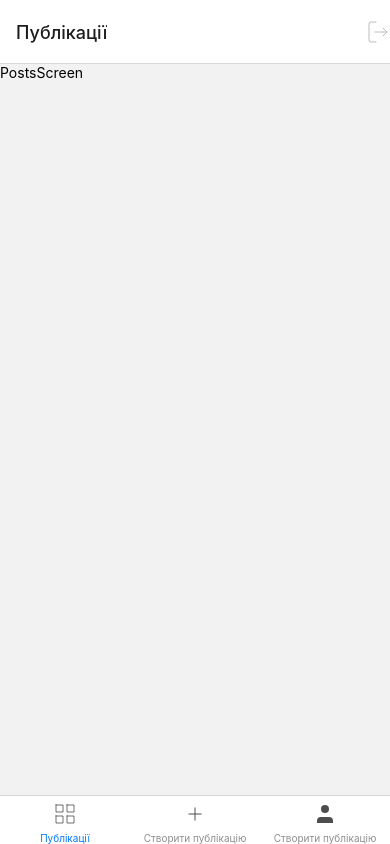
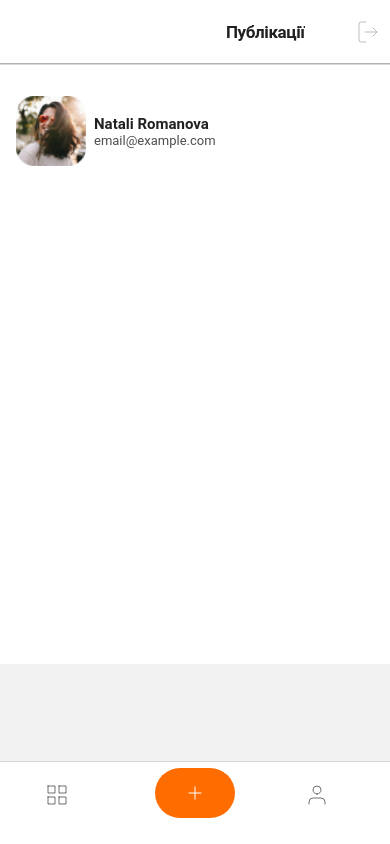
Before and after one commit to tanightt/react-native-hw, a React Native app: screen /Home in a window 390 px wide. Built offline with nearby package versions, Linux system fonts and the light colour scheme.

Commit message:
Created PostsScreens

```diff
--- a/Screens/AuthPages/LoginScreen.jsx
+++ b/Screens/AuthPages/LoginScreen.jsx
@@ -41,13 +41,13 @@ export const LoginScreen = () => {
                 onChangeText={setEmail}
                 style={styles.input}
                 placeholder="Адреса електронної пошти"
-              ></TextInput>
+              />
               <TextInput
                 value={password}
                 onChangeText={setPassword}
                 style={styles.input}
                 placeholder="Пароль"
-              ></TextInput>
+              />
             </View>
             <TouchableOpacity
               style={styles.submitBtn}
@@ -91,6 +91,7 @@ const styles = StyleSheet.create({
   title: {
     marginBottom: 33,
     textAlign: "center",
+    fontFamily: "Roboto",
     fontSize: 30,
     fontWeight: "bold",
     letterSpacing: 0.3,
@@ -118,12 +119,16 @@ const styles = StyleSheet.create({
     paddingVertical: 16,
     marginBottom: 16,
     borderRadius: 100,
+    fontFamily: "Roboto",
+    fontSize: 16,
+    fontWeight: "regular",
     backgroundColor: "#FF6C00",
   },
   navBtn: {
     textAlign: "center",
+    fontFamily: "Roboto",
     fontSize: 16,
-    fontWeight: "400",
+    fontWeight: "regular",
     color: "#1B4371",
   },
 });
--- a/Screens/AuthPages/RegistrationScreen.jsx
+++ b/Screens/AuthPages/RegistrationScreen.jsx
@@ -49,19 +49,19 @@ export const RegistrationScreen = () => {
                 onChangeText={setName}
                 style={styles.input}
                 placeholder="Логін"
-              ></TextInput>
+              />
               <TextInput
                 value={email}
                 onChangeText={setEmail}
                 style={styles.input}
                 placeholder="Адреса електронної пошти"
-              ></TextInput>
+              />
               <TextInput
                 value={password}
                 onChangeText={setPassword}
                 style={styles.input}
                 placeholder="Пароль"
-              ></TextInput>
+              />
             </View>
             <TouchableOpacity
               style={styles.submitBtn}
@@ -119,6 +119,7 @@ const styles = StyleSheet.create({
   title: {
     marginBottom: 33,
     textAlign: "center",
+    fontFamily: "Roboto",
     fontSize: 30,
     fontWeight: "bold",
     letterSpacing: 0.3,
@@ -146,12 +147,16 @@ const styles = StyleSheet.create({
     paddingVertical: 16,
     marginBottom: 16,
     borderRadius: 100,
+    fontFamily: "Roboto",
+    fontSize: 16,
+    fontWeight: "regular",
     backgroundColor: "#FF6C00",
   },
   navBtn: {
     textAlign: "center",
+    fontFamily: "Roboto",
     fontSize: 16,
-    fontWeight: "400",
+    fontWeight: "regular",
     color: "#1B4371",
   },
 });
--- a/Screens/Home.jsx
+++ b/Screens/Home.jsx
@@ -1,4 +1,5 @@
 import { createBottomTabNavigator } from "@react-navigation/bottom-tabs";
+import { StyleSheet, View } from "react-native";
 
 import { PostsScreen } from "./UserPages/PostsScreen";
 import { CreatePostsScreen } from "./UserPages/CreatePostsScreen";
@@ -14,20 +15,29 @@ const Tabs = createBottomTabNavigator();
 
 export const Home = () => {
   return (
-    <Tabs.Navigator>
+    <Tabs.Navigator
+      initialRouteName="Posts"
+      screenOptions={{
+        tabBarStyle: { height: 83 },
+      }}
+    >
       <Tabs.Screen
         name="Posts"
         component={PostsScreen}
         options={({ navigation }) => ({
-          title: "Публікації",
+          ...postsOptions,
           headerRight: () => (
             <SvgLogOut
               onPress={() => navigation.navigate("Login")}
               title="Logout"
+              style={styles.iconLogout}
             />
           ),
           tabBarIcon: () => {
-            return <SvgGrid stroke={"#212121CC"} />;
+            return <SvgGrid stroke={"#212121CC"} width={40} height={40} />;
+          },
+          tabBarLabel: () => {
+            return null;
           },
         })}
       />
@@ -35,15 +45,23 @@ export const Home = () => {
         name="CreatePosts"
         component={CreatePostsScreen}
         options={({ navigation }) => ({
-          title: "Створити публікацію",
+          ...createPostsOptions,
           headerLeft: () => (
             <SvgArrow
               onPress={() => navigation.navigate("Posts")}
               title="Posts"
+              style={styles.iconArrow}
             />
           ),
           tabBarIcon: () => {
-            return <SvgPlusCreate fill={"#212121CC"} />;
+            return (
+              <View style={styles.createPostsBtn}>
+                <SvgPlusCreate fill={"#FFFFFF"} />
+              </View>
+            );
+          },
+          tabBarLabel: () => {
+            return null;
           },
         })}
       />
@@ -51,18 +69,77 @@ export const Home = () => {
         name="Profile"
         component={ProfileScreen}
         options={({ navigation }) => ({
-          title: "Створити публікацію",
+          ...createPostsOptions,
           headerLeft: () => (
             <SvgArrow
               onPress={() => navigation.navigate("Posts")}
               title="Posts"
+              style={styles.iconArrow}
             />
           ),
           tabBarIcon: () => {
-            return <SvgUser fill={"#212121CC"} />;
+            return (
+              <SvgUser
+                stroke={"#212121CC"}
+                fill={"#FFFFFF"}
+                width={40}
+                height={40}
+              />
+            );
+          },
+          tabBarLabel: () => {
+            return null;
           },
         })}
       />
     </Tabs.Navigator>
   );
 };
+
+const styles = StyleSheet.create({
+  iconLogout: { marginRight: 10, width: 24, height: 24 },
+  createPostsBtn: {
+    backgroundColor: "#FF6C00",
+    width: 80,
+    height: 50,
+    marginBottom: 20,
+    borderRadius: 40,
+    justifyContent: "center",
+    alignItems: "center",
+  },
+  iconArrow: { marginLeft: 16, width: 24, height: 24 },
+});
+
+const postsOptions = {
+  title: "Публікації",
+  headerStyle: {
+    borderBottomWidth: 0.5,
+    borderBottomColor: "rgba(0, 0, 0, 0.3)",
+    boxShadow: "0px 0.5px 0px rgba(0, 0, 0, 0.3)",
+  },
+  headerTitleStyle: {
+    marginLeft: 210,
+    fontFamily: "Roboto",
+    fontSize: 17,
+    fontWeight: "bold",
+    lineHeight: 22,
+    letterSpacing: -0.408,
+    color: "#212121",
+  },
+};
+
+const createPostsOptions = {
+  title: "Створити публікацію",
+  headerStyle: {
+    borderBottomWidth: 0.5,
+    borderBottomColor: "rgba(0, 0, 0, 0.3)",
+    boxShadow: "0px 0.5px 0px rgba(0, 0, 0, 0.3)",
+  },
+  headerTitleStyle: {
+    marginLeft: 120,
+    fontFamily: "Roboto",
+    fontSize: 17,
+    fontWeight: "bold",
+    lineHeight: 22,
+  },
+};
--- a/Screens/UserPages/CreatePostsScreen.jsx
+++ b/Screens/UserPages/CreatePostsScreen.jsx
@@ -1,7 +1,129 @@
-import { Text } from 'react-native'
+import { useState } from "react";
+import {
+  Dimensions,
+  Keyboard,
+  StyleSheet,
+  Text,
+  TextInput,
+  TouchableOpacity,
+  TouchableWithoutFeedback,
+  View,
+} from "react-native";
+
+import SvgCamera from "../../assets/svg/SvgCamera";
+import SvgLocation from "../../assets/svg/SvgLocation";
 
 export const CreatePostsScreen = () => {
+  const [name, setName] = useState("");
+  const [location, setLocation] = useState("");
+
+  const onCreate = () => {
+    console.log("Created post:", `${name}, ${location}`);
+  };
+
   return (
-    <Text>CreatePostsScreen</Text>
-  )
-}
+    <TouchableWithoutFeedback onPress={Keyboard.dismiss}>
+      <View style={styles.postsContainer}>
+        <TouchableOpacity style={styles.photoContainer}>
+          <View style={styles.cameraContainer}>
+            <SvgCamera fillColor={"#bdbdbd"} />
+          </View>
+        </TouchableOpacity>
+        <Text style={styles.textPhoto}>Завантажте фото</Text>
+        <TextInput
+          value={name}
+          onChangeText={setName}
+          style={styles.input}
+          placeholder="Назва..."
+        />
+        <TextInput
+          value={location}
+          onChangeText={setLocation}
+          style={styles.input}
+          placeholder="      Місцевість..."
+        />
+
+        <View style={styles.locationIcon}>
+          <SvgLocation />
+        </View>
+
+        <TouchableOpacity
+          style={styles.submitBtn}
+          activeOpacity={0.7}
+          onPress={onCreate}
+        >
+          <Text style={{ color: "#BDBDBD" }}>Опубліковати</Text>
+        </TouchableOpacity>
+      </View>
+    </TouchableWithoutFeedback>
+  );
+};
+
+const screenSize = Dimensions.get("screen");
+
+const styles = StyleSheet.create({
+  postsContainer: {
+    height: screenSize.height,
+    paddingHorizontal: 16,
+    paddingTop: 32,
+    backgroundColor: "#fff",
+  },
+  photoContainer: {
+    height: 240,
+    Width: 342,
+    marginBottom: 8,
+    border: " 1px solid #E8E8E8",
+    borderRadius: 8,
+    alignItems: "center",
+    justifyContent: "center",
+    backgroundColor: "#F6F6F6",
+  },
+  cameraContainer: {
+    width: 60,
+    height: 60,
+    padding: 18,
+    borderRadius: 50,
+    alignItems: "center",
+    alignContent: "center",
+    color: "#bdbdbd",
+    backgroundColor: "#ffffff",
+  },
+  textPhoto: {
+    marginBottom: 32,
+    fontFamily: "Roboto",
+    fontSize: 16,
+    fontWeight: "regular",
+    color: "#BDBDBD",
+  },
+  input: {
+    height: 50,
+    paddingVertical: 16,
+    marginBottom: 16,
+    borderBottomWidth: 1,
+    fontSize: 16,
+    borderColor: "#e8e8e8",
+    color: "#212121",
+    backgroundColor: "#ffffff",
+  },
+  locationIcon: {
+    position: "absolute",
+    top: 410,
+    left: 16,
+    width: 24,
+    height: 24,
+  },
+  submitBtn: {
+    width: 500,
+    height: 50,
+    paddingHorizontal: 190,
+    paddingVertical: 16,
+    marginTop: 32,
+    borderRadius: 100,
+
+    fontFamily: "Roboto",
+    fontSize: 16,
+    fontWeight: "regular",
+    // backgroundColor: "#FF6C00",
+    backgroundColor: "#F6F6F6",
+  },
+});
--- a/Screens/UserPages/PostsScreen.jsx
+++ b/Screens/UserPages/PostsScreen.jsx
@@ -1,5 +1,46 @@
-import { Text } from "react-native";
+import { Dimensions, Image, StyleSheet, Text, View } from "react-native";
+
+import avatar from "../../assets/images/avatar.png";
 
 export const PostsScreen = () => {
-  return <Text>PostsScreen</Text>;
+  return (
+    <View style={styles.postsContainer}>
+      <View style={styles.userContainer}>
+        <Image source={avatar} style={styles.userAvatar} />
+        <View style={{ flexDirection: "column" }}>
+          <Text style={styles.userName}>Natali Romanova</Text>
+          <Text style={styles.userEmail}>email@example.com</Text>
+        </View>
+      </View>
+    </View>
+  );
 };
+
+const screenSize = Dimensions.get("screen");
+
+const styles = StyleSheet.create({
+  postsContainer: {
+    height: screenSize.height,
+    paddingHorizontal: 16,
+    paddingTop: 32,
+    backgroundColor: "#fff",
+  },
+  userContainer: {
+    flexDirection: "row",
+    gap: 8,
+    alignItems: "center",
+  },
+  userAvatar: { width: 70, height: 70 },
+  userName: {
+    color: "#212121",
+    fontFamily: "Roboto",
+    fontSize: 15,
+    fontWeight: "bold",
+  },
+  userEmail: {
+    color: "rgba(33, 33, 33, 0.8)",
+    fontFamily: "Roboto",
+    fontSize: 13,
+    fontWeight: "regular",
+  },
+});
--- /dev/null
+++ b/assets/svg/SvgCamera.js
@@ -0,0 +1,22 @@
+import * as React from "react";
+import Svg, { G, Path, Defs, ClipPath } from "react-native-svg";
+const SvgLoadPost = (props) => (
+  <Svg
+    xmlns="http://www.w3.org/2000/svg"
+    width={24}
+    height={24}
+    fill="none"
+    {...props}
+  >
+    <G fill={props.fillColor} clipPath="url(#a)">
+      <Path d="M12 15.2a3.2 3.2 0 1 0 0-6.4 3.2 3.2 0 0 0 0 6.4Z" />
+      <Path d="M9 2 7.17 4H4c-1.1 0-2 .9-2 2v12c0 1.1.9 2 2 2h16c1.1 0 2-.9 2-2V6c0-1.1-.9-2-2-2h-3.17L15 2H9Zm3 15c-2.76 0-5-2.24-5-5s2.24-5 5-5 5 2.24 5 5-2.24 5-5 5Z" />
+    </G>
+    <Defs>
+      <ClipPath id="a">
+        <Path fill="#fff" d="M0 0h24v24H0z" />
+      </ClipPath>
+    </Defs>
+  </Svg>
+);
+export default SvgLoadPost;
```
Also changed, not shown: assets/images/avatar.png (added).
